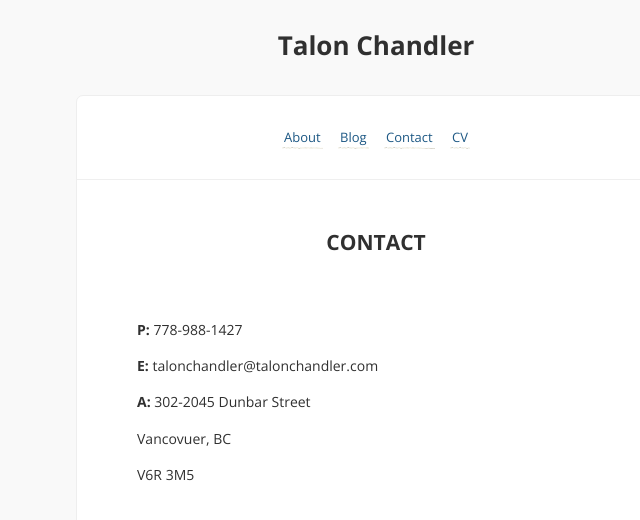
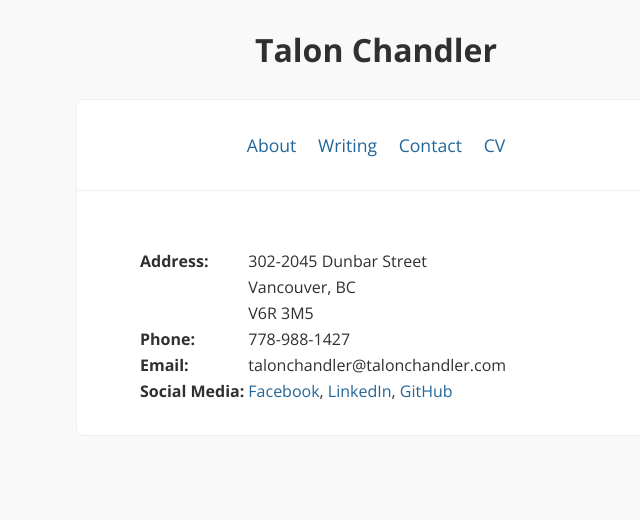
Before and after one commit to talonchandler/talonchandler.github.io, a Jekyll site: the page built from contact.md, in a window 1280 px wide. Shown: the top 520 px of the page, without its empty margins (264-904 px from the left). Built offline with Jekyll 4.4.1, drawn with Linux system fonts in a browser that asks for light colours; Markdown is read by kramdown in place of the engine named in the settings; comment, search, counter and statistics services are not loaded.

Commit message:
Style tweaks: font size, underlines

```diff
--- a/_config.yml
+++ b/_config.yml
@@ -9,7 +9,7 @@ google_analytics: # set tracking, remove from /javascripts/basic.js if unwanted.
 links:
   - name:         About
     url:          /about
-  - name:         Blog
+  - name:         Writing
     url:          /
   - name:	  Contact
     url:	  /contact
@@ -20,5 +20,4 @@ highlighter:      pygments
 permalink:        pretty
 markdown:         redcarpet
 redcarpet:
-  extensions:
-    - smart
+    extensions: ["no_intra_emphasis", "fenced_code_blocks", "autolink", "tables", "with_toc_data"]
--- a/_layouts/page.html
+++ b/_layouts/page.html
@@ -11,7 +11,7 @@
       {% include links.html %}
       <div class="content">
           <section class='post'>
-            <h1>{{ page.title }}</h1>
+           <!-- <h1>{{ page.title }}</h1>-->
             {{ content }}
           </section>
         </div>
--- a/contact.md
+++ b/contact.md
@@ -1,13 +1,12 @@
 ---
 layout: page
-title: Contact
 ---
-**P:** 778-988-1427
 
-**E:** talonchandler@talonchandler.com
-
-**A:** 302-2045 Dunbar Street
-
-Vancovuer, BC
-
-V6R 3M5
+|  |  |
+| ------------- | ------------- |
+| **Address:** | 302-2045 Dunbar Street |
+| | Vancouver, BC |
+| | V6R 3M5 |
+| **Phone:**  | 778-988-1427  |
+| **Email:**  | talonchandler@talonchandler.com  |
+| **Social Media:** | [Facebook](https://www.facebook.com/talon.chandler), [LinkedIn](https://www.linkedin.com/profile/view?id=223932714&trk=hp-identity-name), [GitHub](https://www.linkedin.com/profile/view?id=223932714&trk=hp-identity-name) |
--- a/stylesheets/style.css
+++ b/stylesheets/style.css
@@ -9,7 +9,7 @@ body {
   color: #303030;
   font-family: 'Open Sans', sans-serif;
   font-weight: 400;
-  font-size: 13px;
+  font-size: 16px;
   line-height: 19px;
   padding: 0;
   margin: 0; }
@@ -117,7 +117,7 @@ footer {
     #container .block a.main {
       display: inline-block;
       vertical-align: baseline;
-      zoom: 1;
+      zoom: 1.1;
       *display: inline;
       *vertical-align: auto;
       padding: 2px 2px;
@@ -159,7 +159,7 @@ a, .as-link {
   -ms-transition: color 0.3s;
   -o-transition: color 0.3s;
   transition: color 0.3s; }
-  a.main, a:hover, .as-link.main, .as-link:hover {
+  a:hover, .as-link.main, .as-link:hover {
     color: #1d5884;
     background-image: url(/images/line.png);
     background-repeat: repeat-x;
```
Also changed, not shown: about.md (+5 -5 lines), README.md, images/line.png.
